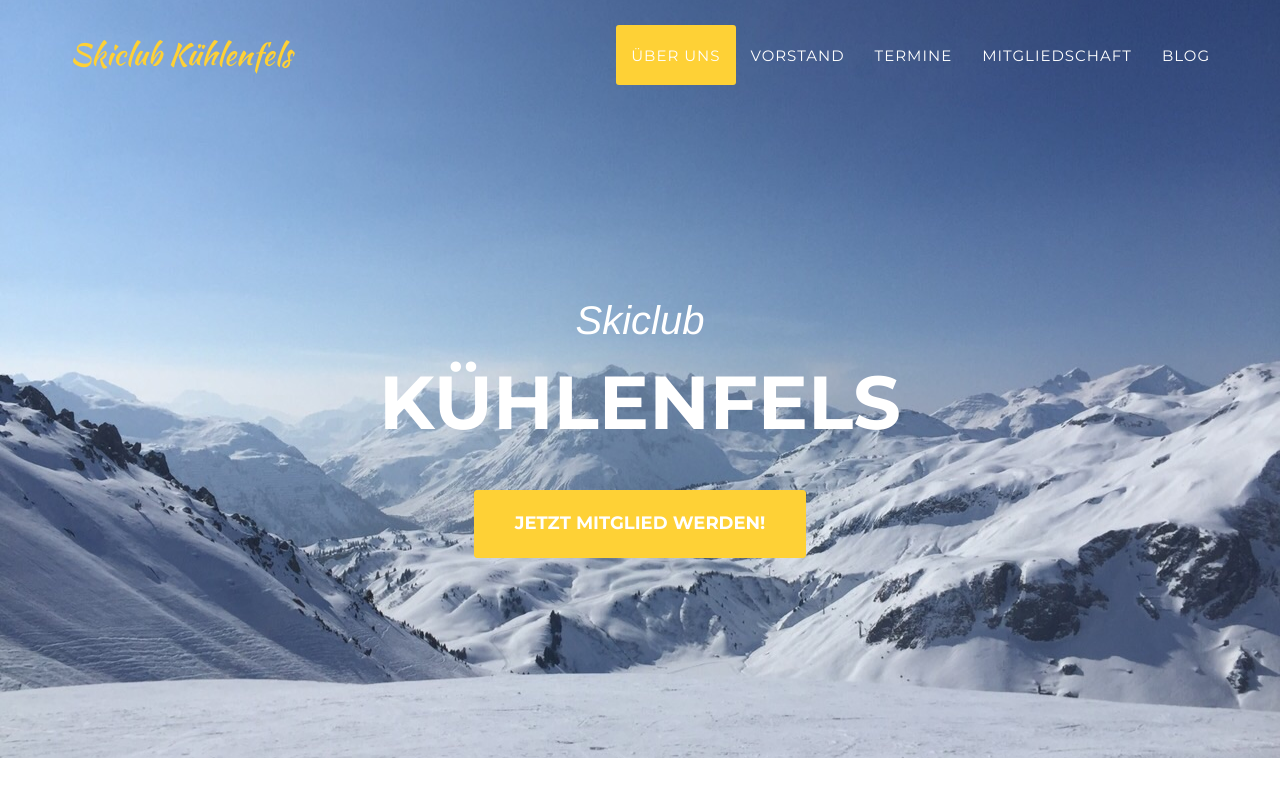
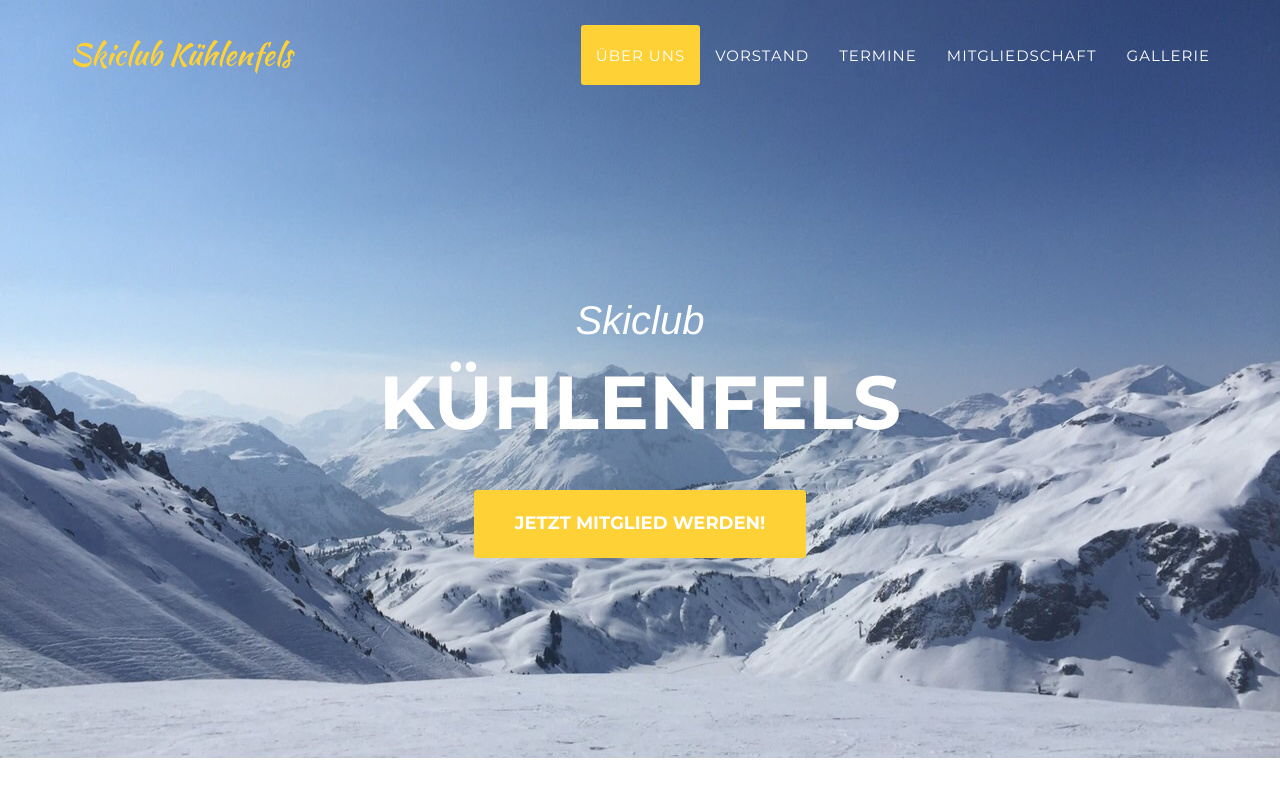
Before and after one commit to ChrisBr/skiclub, a Jekyll site: the page built from index.html, in a window 1280 px wide and 900 px high. Shown: the top 797 px of the window. Built offline with Jekyll 4.4.1, drawn with Linux system fonts in a browser that asks for light colours; nearby versions of some CDN libraries; some web fonts are replaced.

Commit message:
Add photo gallery link

```diff
--- a/_includes/navigation.html
+++ b/_includes/navigation.html
@@ -31,7 +31,7 @@
                     <a class="page-scroll" href="{{ '#membership' | prepend: site.baseurl | prepend: site.url }}">Mitgliedschaft</a>
                 </li>
                 <li>
-                    <a class="page-scroll" href="{{ '/blog' | prepend: site.url }}">Blog</a>
+                    <a target="_blank" rel="noopener noreferrer" class="page-scroll" href="https://skiclub.piwigo.com/">Gallerie</a>
                 </li>
             </ul>
         </div>
```
